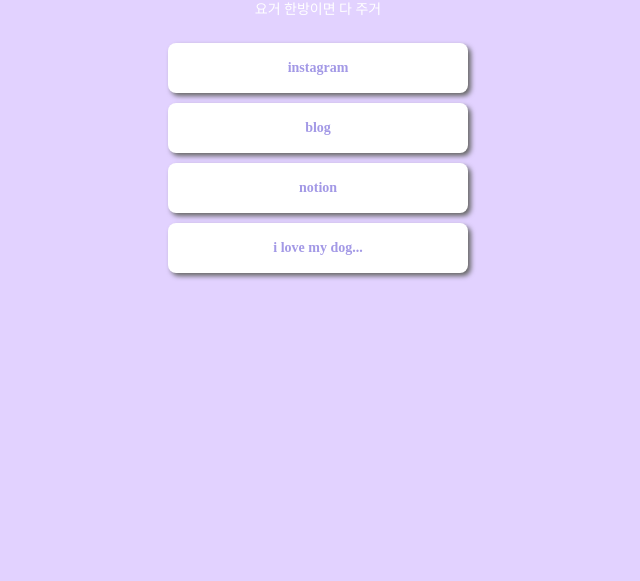
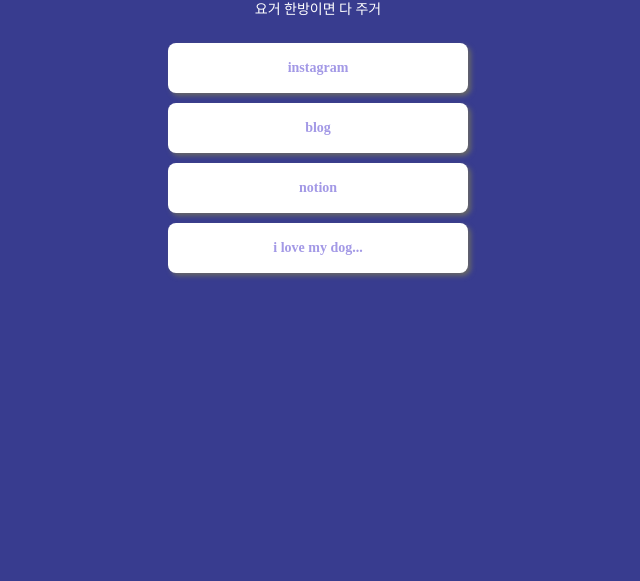
Before and after one commit to binnyy/my-page, a plain HTML site: page index.html in a window 1280 px wide. Shown: the part 219-800 px from the top of the page, without its empty margins (322-962 px from the left). Drawn offline with Linux system fonts and the light colour scheme; a web font is replaced by a local one.

Commit message:
Update index.html

```diff
--- a/index.html
+++ b/index.html
@@ -16,7 +16,7 @@
             font-family: "Pretendard",serif;
             }
             body {
-                background-color: #e2d2ff;
+                background-color: #383c8f;
             }
             .profile {
                 width: 100px;
```
